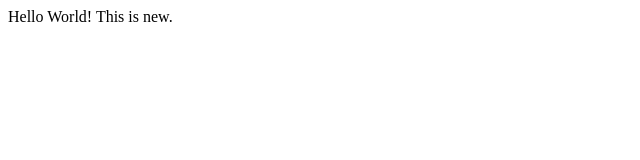
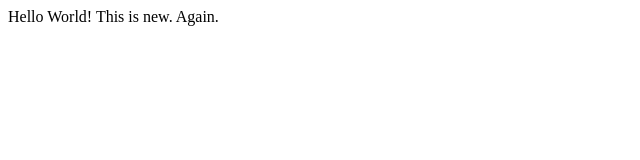
Before and after one commit to baisleyb/baisleyb.github.io, a plain HTML site: page index.html in a window 1280 px wide. Shown: the full height of the page, 0-640 px from the left. Drawn offline with Linux system fonts and the light colour scheme.

Commit message:
minor change

```diff
--- a/index.html
+++ b/index.html
@@ -6,6 +6,6 @@
   <title>Document</title>
 </head>
 <body>
-  Hello World! This is new.
+  Hello World! This is new. Again.
 </body>
 </html>
```
